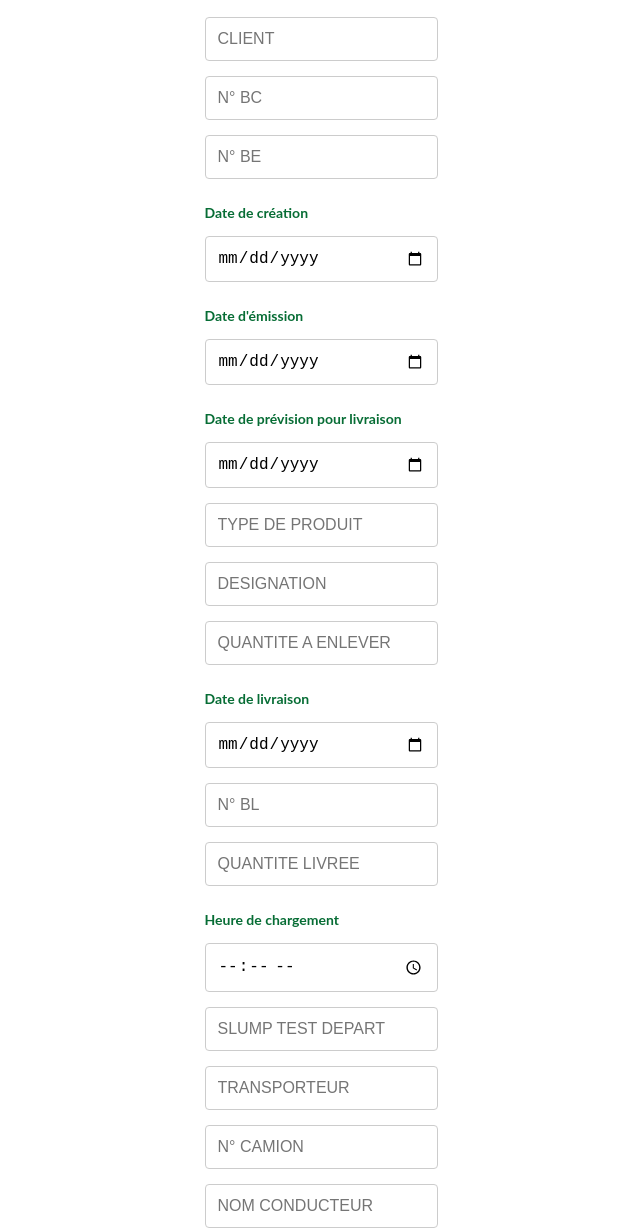
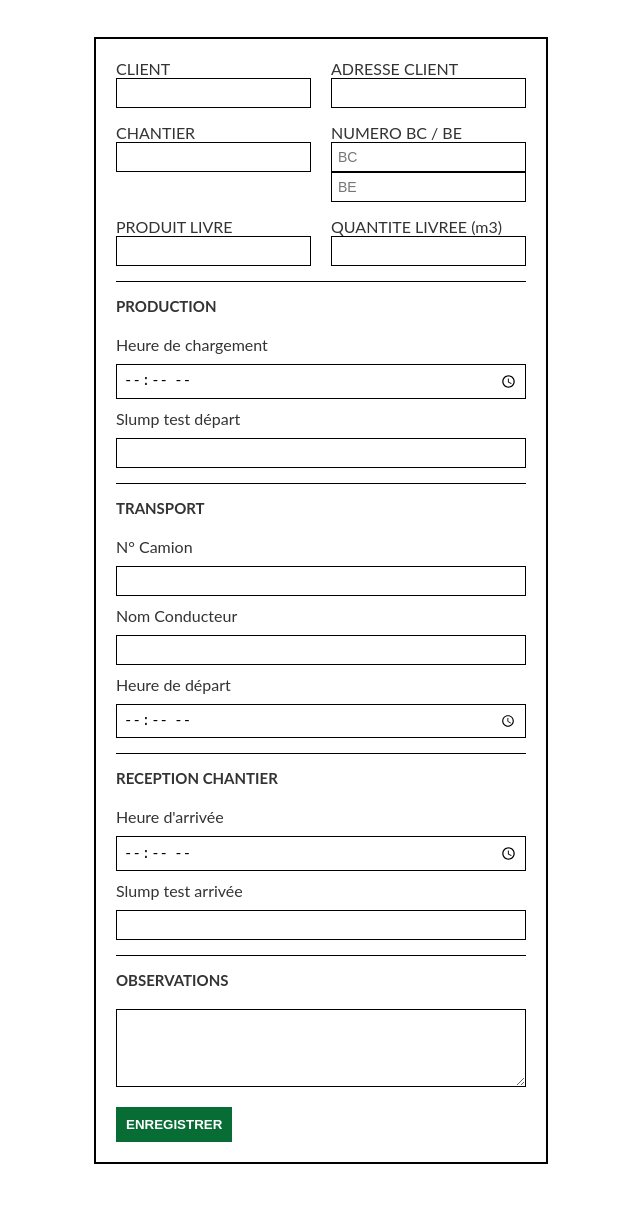
Before and after one commit to TONI200-wq/sirba-web, a website: page public/suivi-livraison.html in a window 1280 px wide. Shown: the part 402-1633 px from the top of the page, without its empty margins (319-959 px from the left). Drawn offline with Linux system fonts and the light colour scheme; no server answers.

```diff
--- a/public/style.css
+++ b/public/style.css
@@ -449,3 +449,60 @@
 .filtered {
   background: #d9f2e4 !important;
 }
+
+
+/* =========================
+   FORMULAIRE STYLE BON BPE
+========================= */
+
+.bon-form {
+  background: #fff;
+  border: 2px solid #000;
+  padding: 20px;
+  max-width: 1100px;
+  margin: 40px auto;
+}
+
+.bon-row {
+  display: flex;
+  gap: 20px;
+  margin-bottom: 15px;
+}
+
+.bon-col {
+  flex: 1;
+  display: flex;
+  flex-direction: column;
+}
+
+.bon-section {
+  border-top: 1px solid #000;
+  padding-top: 15px;
+  margin-top: 15px;
+  display: flex;
+  flex-direction: column;
+  gap: 10px;
+}
+
+.bon-section h3 {
+  margin: 0 0 10px 0;
+  font-size: 15px;
+  font-weight: 700;
+}
+
+.bon-form input,
+.bon-form textarea {
+  padding: 6px;
+  border: 1px solid #000;
+  font-size: 14px;
+}
+
+.bon-submit {
+  margin-top: 20px;
+  padding: 10px;
+  background: var(--sirba-green);
+  color: white;
+  border: none;
+  font-weight: bold;
+  cursor: pointer;
+}
--- a/public/suivi-livraison.html
+++ b/public/suivi-livraison.html
@@ -45,49 +45,91 @@
 <section class="section">
   <h2>Nouvelle livraison</h2>
 
-  <form id="livraisonForm" class="login-form">
+  <form id="livraisonForm" class="bon-form">
 
-    <input type="text" id="client" placeholder="CLIENT" required>
-    <input type="text" id="bc" placeholder="N° BC" required>
-    <input type="text" id="be" placeholder="N° BE" required>
+    <!-- LIGNE 1 -->
+    <div class="bon-row">
+      <div class="bon-col">
+        <label>CLIENT</label>
+        <input type="text" id="client" required>
+      </div>
 
-    <label>Date de création</label>
-    <input type="date" id="dateCreation" required>
+      <div class="bon-col">
+        <label>ADRESSE CLIENT</label>
+        <input type="text" id="adresseClient">
+      </div>
+    </div>
 
-    <label>Date d'émission</label>
-    <input type="date" id="dateEmission" required>
+    <!-- LIGNE 2 -->
+    <div class="bon-row">
+      <div class="bon-col">
+        <label>CHANTIER</label>
+        <input type="text" id="chantier">
+      </div>
 
-    <label>Date de prévision pour livraison</label>
-    <input type="date" id="datePrevision" required>
+      <div class="bon-col">
+        <label>NUMERO BC / BE</label>
+        <input type="text" id="bc" placeholder="BC">
+        <input type="text" id="be" placeholder="BE">
+      </div>
+    </div>
 
-    <input type="text" id="typeProduit" placeholder="TYPE DE PRODUIT" required>
-    <input type="text" id="designation" placeholder="DESIGNATION" required>
+    <!-- PRODUIT -->
+    <div class="bon-row">
+      <div class="bon-col">
+        <label>PRODUIT LIVRE</label>
+        <input type="text" id="typeProduit" required>
+      </div>
 
-    <input type="number" id="quantiteEnlever" placeholder="QUANTITE A ENLEVER" required>
+      <div class="bon-col">
+        <label>QUANTITE LIVREE (m3)</label>
+        <input type="number" id="quantiteLivree" required>
+      </div>
+    </div>
 
-    <label>Date de livraison</label>
-    <input type="date" id="dateLivraison" required>
+    <!-- PRODUCTION -->
+    <div class="bon-section">
+      <h3>PRODUCTION</h3>
 
-    <input type="text" id="bl" placeholder="N° BL" required>
-    <input type="number" id="quantiteLivree" placeholder="QUANTITE LIVREE" required>
+      <label>Heure de chargement</label>
+      <input type="time" id="heureChargement">
 
-    <label>Heure de chargement</label>
-    <input type="time" id="heureChargement" required>
+      <label>Slump test départ</label>
+      <input type="text" id="slumpDepart">
+    </div>
 
-    <input type="text" id="slumpDepart" placeholder="SLUMP TEST DEPART" required>
-    <input type="text" id="transporteur" placeholder="TRANSPORTEUR" required>
-    <input type="text" id="camion" placeholder="N° CAMION" required>
-    <input type="text" id="conducteur" placeholder="NOM CONDUCTEUR" required>
+    <!-- TRANSPORT -->
+    <div class="bon-section">
+      <h3>TRANSPORT</h3>
 
-    <label>Heure de départ</label>
-    <input type="time" id="heureDepart" required>
+      <label>N° Camion</label>
+      <input type="text" id="camion">
 
-    <label>Heure d'arrivée</label>
-    <input type="time" id="heureArrivee" required>
+      <label>Nom Conducteur</label>
+      <input type="text" id="conducteur">
 
-    <input type="text" id="slumpArrivee" placeholder="SLUMP TEST ARRIVEE" required>
+      <label>Heure de départ</label>
+      <input type="time" id="heureDepart">
+    </div>
 
-    <button type="submit">Valider</button>
+    <!-- RECEPTION -->
+    <div class="bon-section">
+      <h3>RECEPTION CHANTIER</h3>
+
+      <label>Heure d'arrivée</label>
+      <input type="time" id="heureArrivee">
+
+      <label>Slump test arrivée</label>
+      <input type="text" id="slumpArrivee">
+    </div>
+
+    <!-- OBSERVATION -->
+    <div class="bon-section">
+      <h3>OBSERVATIONS</h3>
+      <textarea id="observations" rows="4"></textarea>
+    </div>
+
+    <button type="submit" class="bon-submit">ENREGISTRER</button>
 
   </form>
 </section>
```
Also changed, not shown: 1 other file.
